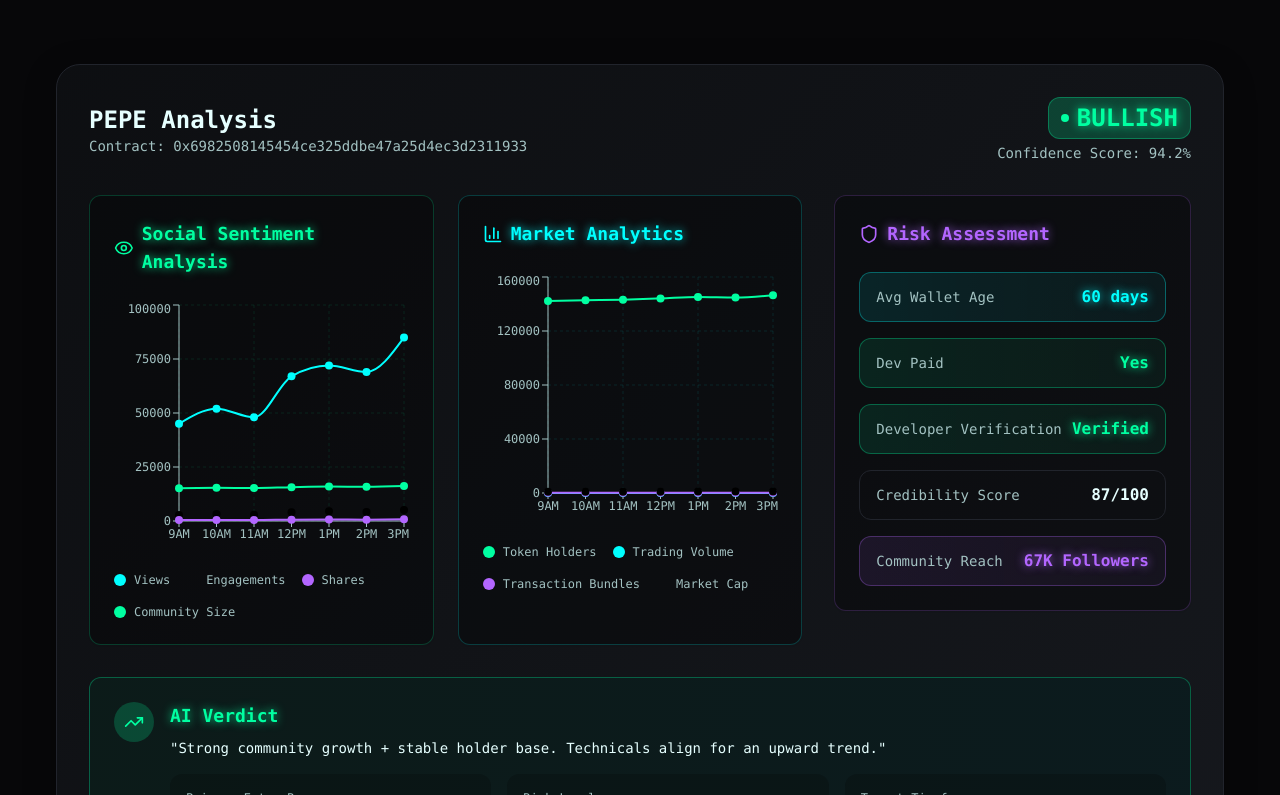
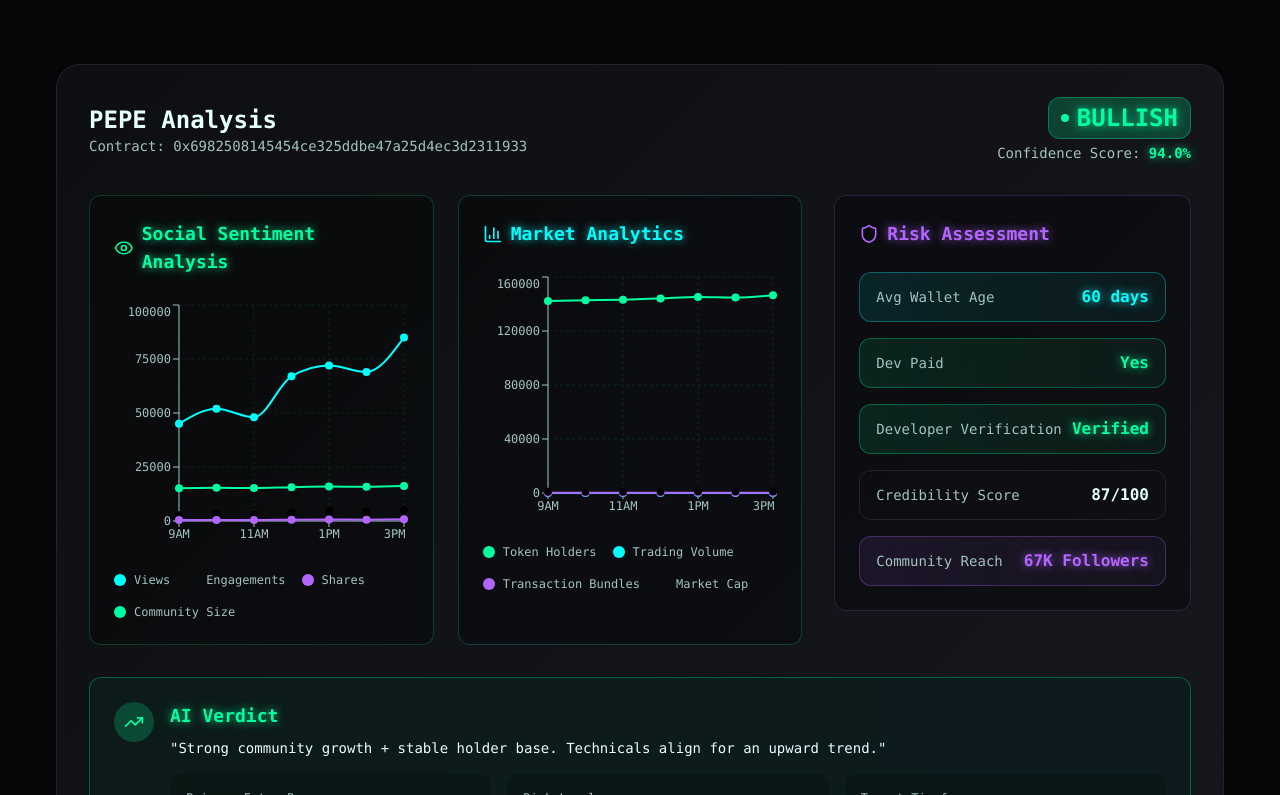
Before and after one commit to 9440891060i-sudo/neon-memescan-ai, a React (Vite) app: page / in a window 1280 px wide. Shown: the part 2005-2800 px from the top of the page. Built offline with nearby package versions, Linux system fonts and the light colour scheme; the HTML template or start-up script is replaced by a standard one.

Commit message:
Animate dashboard charts

```diff
--- /dev/null
+++ b/src/components/AnimatedChart.tsx
@@ -0,0 +1,92 @@
+import { useState, useEffect } from 'react';
+import { LineChart, Line, XAxis, YAxis, CartesianGrid, Tooltip, ResponsiveContainer } from "recharts";
+
+interface AnimatedChartProps {
+  data: any[];
+  lines: Array<{
+    dataKey: string;
+    stroke: string;
+  }>;
+  isVisible: boolean;
+  gridColor?: string;
+  tooltipFormatter?: (value: any, name: string) => [string, string];
+  children?: React.ReactNode;
+}
+
+export const AnimatedChart = ({
+  data,
+  lines,
+  isVisible,
+  gridColor = "hsl(var(--neon-green) / 0.1)",
+  tooltipFormatter,
+  children
+}: AnimatedChartProps) => {
+  const [animatedData, setAnimatedData] = useState(data.map(() => ({})));
+
+  useEffect(() => {
+    if (!isVisible) return;
+
+    const duration = 2000;
+    const steps = 60;
+    const stepDuration = duration / steps;
+    let currentStep = 0;
+
+    const animateData = () => {
+      if (currentStep <= steps) {
+        const progress = currentStep / steps;
+        const easeOutCubic = 1 - Math.pow(1 - progress, 3);
+
+        const newData = data.map((item, index) => {
+          const animatedItem: any = { time: item.time };
+
+          lines.forEach(({ dataKey }) => {
+            animatedItem[dataKey] = Math.floor(item[dataKey] * easeOutCubic);
+          });
+
+          return animatedItem;
+        });
+
+        setAnimatedData(newData);
+        currentStep++;
+        setTimeout(animateData, stepDuration);
+      }
+    };
+
+    animateData();
+  }, [data, lines, isVisible]);
+
+  return (
+    <ResponsiveContainer width="100%" height="100%">
+      <LineChart data={animatedData}>
+        <CartesianGrid strokeDasharray="3 3" stroke={gridColor} />
+        <XAxis
+          dataKey="time"
+          stroke="hsl(var(--muted-foreground))"
+          fontSize={12}
+        />
+        <YAxis stroke="hsl(var(--muted-foreground))" fontSize={12} />
+        <Tooltip
+          contentStyle={{
+            background: 'hsl(var(--card))',
+            border: '1px solid hsl(var(--border))',
+            borderRadius: '8px',
+            fontSize: '12px'
+          }}
+          formatter={tooltipFormatter}
+        />
+        {lines.map(({ dataKey, stroke }) => (
+          <Line
+            key={dataKey}
+            type="monotone"
+            dataKey={dataKey}
+            stroke={stroke}
+            strokeWidth={2}
+            dot={{ fill: stroke, strokeWidth: 0, r: 4 }}
+            activeDot={{ r: 6, stroke, strokeWidth: 2, fill: stroke }}
+          />
+        ))}
+        {children}
+      </LineChart>
+    </ResponsiveContainer>
+  );
+};
--- /dev/null
+++ b/src/components/AnimatedNumber.tsx
@@ -0,0 +1,53 @@
+import { useState, useEffect } from 'react';
+
+interface AnimatedNumberProps {
+  value: number;
+  duration?: number;
+  isVisible: boolean;
+  formatter?: (value: number) => string;
+  className?: string;
+}
+
+export const AnimatedNumber = ({
+  value,
+  duration = 2000,
+  isVisible,
+  formatter = (val) => val.toString(),
+  className = ""
+}: AnimatedNumberProps) => {
+  const [currentValue, setCurrentValue] = useState(0);
+
+  useEffect(() => {
+    if (!isVisible) return;
+
+    let startTime: number;
+    let animationFrame: number;
+
+    const animate = (timestamp: number) => {
+      if (!startTime) startTime = timestamp;
+      const progress = Math.min((timestamp - startTime) / duration, 1);
+
+      // Easing function for smooth animation
+      const easeOutCubic = 1 - Math.pow(1 - progress, 3);
+      setCurrentValue(Math.floor(value * easeOutCubic));
+
+      if (progress < 1) {
+        animationFrame = requestAnimationFrame(animate);
+      }
+    };
+
+    animationFrame = requestAnimationFrame(animate);
+
+    return () => {
+      if (animationFrame) {
+        cancelAnimationFrame(animationFrame);
+      }
+    };
+  }, [value, duration, isVisible]);
+
+  return (
+    <span className={className}>
+      {formatter(currentValue)}
+    </span>
+  );
+};
--- a/src/components/DashboardPreview.tsx
+++ b/src/components/DashboardPreview.tsx
@@ -2,6 +2,9 @@ import { Button } from "@/components/ui/button";
 import { Card } from "@/components/ui/card";
 import { LineChart, Line, XAxis, YAxis, CartesianGrid, Tooltip, ResponsiveContainer } from "recharts";
 import { TrendingUp, Users, Eye, Heart, Repeat, Wallet, BarChart3, Package, DollarSign, Shield } from "lucide-react";
+import { useIntersectionObserver } from "@/hooks/useIntersectionObserver";
+import { AnimatedNumber } from "@/components/AnimatedNumber";
+import { AnimatedChart } from "@/components/AnimatedChart";
 
 // Mock data for social signals
 const socialData = [
@@ -26,8 +29,10 @@ const technicalData = [
 ];
 
 export default function DashboardPreview() {
+  const { ref, isIntersecting } = useIntersectionObserver({ threshold: 0.2 });
+
   return (
-    <section className="py-12 sm:py-20 px-4 sm:px-6">
+    <section ref={ref} className="py-12 sm:py-20 px-4 sm:px-6">
       <div className="container mx-auto">
         <div className="text-center mb-12 sm:mb-16">
           <h2 className="text-3xl sm:text-4xl md:text-5xl font-bold mb-4 sm:mb-6 px-2">
@@ -52,7 +57,14 @@ export default function DashboardPreview() {
                   <div className="w-2 h-2 bg-neon-green rounded-full"></div>
                   <span className="text-xl sm:text-2xl font-bold text-neon-green">BULLISH</span>
                 </div>
-                <div className="text-sm text-muted-foreground mt-1">Confidence Score: 94.2%</div>
+                <div className="text-sm text-muted-foreground mt-1">
+                  Confidence Score: <AnimatedNumber
+                    value={94.2}
+                    isVisible={isIntersecting}
+                    formatter={(val) => `${val.toFixed(1)}%`}
+                    className="text-neon-green font-semibold"
+                  />
+                </div>
               </div>
             </div>
 
@@ -67,23 +79,17 @@ export default function DashboardPreview() {
                     Social Sentiment Analysis
                   </h4>
                   <div className="h-64">
-                    <ResponsiveContainer width="100%" height="100%">
-                      <LineChart data={socialData}>
-                        <CartesianGrid strokeDasharray="3 3" stroke="hsl(var(--neon-green) / 0.1)" />
-                        <XAxis
-                          dataKey="time"
-                          stroke="hsl(var(--muted-foreground))"
-                          fontSize={12}
-                        />
-                        <YAxis stroke="hsl(var(--muted-foreground))" fontSize={12} />
-                        <Tooltip
-                          contentStyle={{
-                            background: 'hsl(var(--card))',
-                            border: '1px solid hsl(var(--border))',
-                            borderRadius: '8px',
-                            fontSize: '12px'
-                          }}
-                          formatter={(value, name) => {
+                    <AnimatedChart
+                      data={socialData}
+                      isVisible={isIntersecting}
+                      gridColor="hsl(var(--neon-green) / 0.1)"
+                      lines={[
+                        { dataKey: 'views', stroke: 'hsl(var(--neon-cyan))' },
+                        { dataKey: 'likes', stroke: 'hsl(var(--neon-pink))' },
+                        { dataKey: 'reposts', stroke: 'hsl(var(--neon-purple))' },
+                        { dataKey: 'members', stroke: 'hsl(var(--neon-green))' }
+                      ]}
+                      tooltipFormatter={(value, name) => {
                         const formatValue = (val) => {
                           if (val >= 1000) return `${(val / 1000).toFixed(1)}k`;
                           return val.toString();
@@ -97,40 +103,6 @@ export default function DashboardPreview() {
                         return [formatValue(value), labels[name] || name];
                       }}
                     />
-                        <Line
-                          type="monotone"
-                          dataKey="views"
-                          stroke="hsl(var(--neon-cyan))"
-                          strokeWidth={2}
-                          dot={{ fill: 'hsl(var(--neon-cyan))', strokeWidth: 0, r: 4 }}
-                          activeDot={{ r: 6, stroke: 'hsl(var(--neon-cyan))', strokeWidth: 2, fill: 'hsl(var(--neon-cyan))' }}
-                        />
-                        <Line
-                          type="monotone"
-                          dataKey="likes"
-                          stroke="hsl(var(--neon-pink))"
-                          strokeWidth={2}
-                          dot={{ fill: 'hsl(var(--neon-pink))', strokeWidth: 0, r: 4 }}
-                          activeDot={{ r: 6, stroke: 'hsl(var(--neon-pink))', strokeWidth: 2, fill: 'hsl(var(--neon-pink))' }}
-                        />
-                        <Line
-                          type="monotone"
-                          dataKey="reposts"
-                          stroke="hsl(var(--neon-purple))"
-                          strokeWidth={2}
-                          dot={{ fill: 'hsl(var(--neon-purple))', strokeWidth: 0, r: 4 }}
-                          activeDot={{ r: 6, stroke: 'hsl(var(--neon-purple))', strokeWidth: 2, fill: 'hsl(var(--neon-purple))' }}
-                        />
-                        <Line
-                          type="monotone"
-                          dataKey="members"
-                          stroke="hsl(var(--neon-green))"
-                          strokeWidth={2}
-                          dot={{ fill: 'hsl(var(--neon-green))', strokeWidth: 0, r: 4 }}
-                          activeDot={{ r: 6, stroke: 'hsl(var(--neon-green))', strokeWidth: 2, fill: 'hsl(var(--neon-green))' }}
-                        />
-                      </LineChart>
-                    </ResponsiveContainer>
                   </div>
                   <div className="flex flex-wrap gap-4 mt-4 text-xs">
                     <div className="flex items-center gap-2">
@@ -159,23 +131,17 @@ export default function DashboardPreview() {
                     Market Analytics
                   </h4>
                   <div className="h-64">
-                    <ResponsiveContainer width="100%" height="100%">
-                      <LineChart data={technicalData}>
-                        <CartesianGrid strokeDasharray="3 3" stroke="hsl(var(--neon-cyan) / 0.1)" />
-                        <XAxis
-                          dataKey="time"
-                          stroke="hsl(var(--muted-foreground))"
-                          fontSize={12}
-                        />
-                        <YAxis stroke="hsl(var(--muted-foreground))" fontSize={12} />
-                        <Tooltip
-                          contentStyle={{
-                            background: 'hsl(var(--card))',
-                            border: '1px solid hsl(var(--border))',
-                            borderRadius: '8px',
-                            fontSize: '12px'
-                          }}
-                          formatter={(value, name) => {
+                    <AnimatedChart
+                      data={technicalData}
+                      isVisible={isIntersecting}
+                      gridColor="hsl(var(--neon-cyan) / 0.1)"
+                      lines={[
+                        { dataKey: 'holders', stroke: 'hsl(var(--neon-green))' },
+                        { dataKey: 'volume', stroke: 'hsl(var(--neon-cyan))' },
+                        { dataKey: 'bundles', stroke: 'hsl(var(--neon-purple))' },
+                        { dataKey: 'marketCap', stroke: 'hsl(var(--neon-pink))' }
+                      ]}
+                      tooltipFormatter={(value, name) => {
                         const formatValue = (val) => {
                           if (name === 'holders' && val >= 1000) return `${(val / 1000).toFixed(1)}k`;
                           if (name === 'volume') return `${val}M`;
@@ -191,40 +157,6 @@ export default function DashboardPreview() {
                         return [formatValue(value), labels[name] || name];
                       }}
                     />
-                        <Line
-                          type="monotone"
-                          dataKey="holders"
-                          stroke="hsl(var(--neon-green))"
-                          strokeWidth={2}
-                          dot={{ fill: 'hsl(var(--neon-green))', strokeWidth: 0, r: 4 }}
-                          activeDot={{ r: 6, stroke: 'hsl(var(--neon-green))', strokeWidth: 2, fill: 'hsl(var(--neon-green))' }}
-                        />
-                        <Line
-                          type="monotone"
-                          dataKey="volume"
-                          stroke="hsl(var(--neon-cyan))"
-                          strokeWidth={2}
-                          dot={{ fill: 'hsl(var(--neon-cyan))', strokeWidth: 0, r: 4 }}
-                          activeDot={{ r: 6, stroke: 'hsl(var(--neon-cyan))', strokeWidth: 2, fill: 'hsl(var(--neon-cyan))' }}
-                        />
-                        <Line
-                          type="monotone"
-                          dataKey="bundles"
-                          stroke="hsl(var(--neon-purple))"
-                          strokeWidth={2}
-                          dot={{ fill: 'hsl(var(--neon-purple))', strokeWidth: 0, r: 4 }}
-                          activeDot={{ r: 6, stroke: 'hsl(var(--neon-purple))', strokeWidth: 2, fill: 'hsl(var(--neon-purple))' }}
-                        />
-                        <Line
-                          type="monotone"
-                          dataKey="marketCap"
-                          stroke="hsl(var(--neon-pink))"
-                          strokeWidth={2}
-                          dot={{ fill: 'hsl(var(--neon-pink))', strokeWidth: 0, r: 4 }}
-                          activeDot={{ r: 6, stroke: 'hsl(var(--neon-pink))', strokeWidth: 2, fill: 'hsl(var(--neon-pink))' }}
-                        />
-                      </LineChart>
-                    </ResponsiveContainer>
                   </div>
                   <div className="flex flex-wrap gap-4 mt-4 text-xs">
                     <div className="flex items-center gap-2">
@@ -258,7 +190,13 @@ export default function DashboardPreview() {
                     {/* Avg Wallet Age */}
                     <div className="bg-gradient-to-r from-neon-cyan/10 to-neon-cyan/5 border border-neon-cyan/30 rounded-lg px-4 py-3 flex items-center justify-between">
                       <span className="text-sm text-muted-foreground">Avg Wallet Age</span>
-                      <span className="text-neon-cyan font-semibold">60 days</span>
+                      <span className="text-neon-cyan font-semibold">
+                        <AnimatedNumber
+                          value={60}
+                          isVisible={isIntersecting}
+                          formatter={(val) => `${val} days`}
+                        />
+                      </span>
                     </div>
 
                     {/* Dev Paid */}
@@ -276,13 +214,25 @@ export default function DashboardPreview() {
                     {/* Dev Credibility Score */}
                     <div className="bg-gradient-to-r from-neon-pink/10 to-neon-pink/5 border border-neon-pink/30 rounded-lg px-4 py-3 flex items-center justify-between">
                       <span className="text-sm text-muted-foreground">Credibility Score</span>
-                      <span className="text-neon-pink font-semibold">87/100</span>
+                      <span className="text-neon-pink font-semibold">
+                        <AnimatedNumber
+                          value={87}
+                          isVisible={isIntersecting}
+                          formatter={(val) => `${val}/100`}
+                        />
+                      </span>
                     </div>
 
                     {/* Admin Followers */}
                     <div className="bg-gradient-to-r from-neon-purple/10 to-neon-purple/5 border border-neon-purple/30 rounded-lg px-4 py-3 flex items-center justify-between">
                       <span className="text-sm text-muted-foreground">Community Reach</span>
-                      <span className="text-neon-purple font-semibold">67K Followers</span>
+                      <span className="text-neon-purple font-semibold">
+                        <AnimatedNumber
+                          value={67}
+                          isVisible={isIntersecting}
+                          formatter={(val) => `${val}K Followers`}
+                        />
+                      </span>
                     </div>
                   </div>
                 </Card>
@@ -294,7 +244,13 @@ export default function DashboardPreview() {
               <div className="flex gap-4 min-w-max pb-2">
                 <div className="bg-gradient-to-r from-neon-cyan/10 to-neon-cyan/5 border border-neon-cyan/30 rounded-full px-4 py-2 flex items-center gap-2 whitespace-nowrap">
                   <span className="text-xs text-muted-foreground">Avg Wallet Age:</span>
-                  <span className="text-neon-cyan font-semibold text-sm">60 days</span>
+                  <span className="text-neon-cyan font-semibold text-sm">
+                    <AnimatedNumber
+                      value={60}
+                      isVisible={isIntersecting}
+                      formatter={(val) => `${val} days`}
+                    />
+                  </span>
                 </div>
                 <div className="bg-gradient-to-r from-neon-green/10 to-neon-green/5 border border-neon-green/30 rounded-full px-4 py-2 flex items-center gap-2 whitespace-nowrap">
                   <span className="text-xs text-muted-foreground">Dev Paid:</span>
@@ -302,11 +258,23 @@ export default function DashboardPreview() {
                 </div>
                 <div className="bg-gradient-to-r from-neon-pink/10 to-neon-pink/5 border border-neon-pink/30 rounded-full px-4 py-2 flex items-center gap-2 whitespace-nowrap">
                   <span className="text-xs text-muted-foreground">Dev Credibility:</span>
-                  <span className="text-neon-pink font-semibold text-sm">87/100</span>
+                  <span className="text-neon-pink font-semibold text-sm">
+                    <AnimatedNumber
+                      value={87}
+                      isVisible={isIntersecting}
+                      formatter={(val) => `${val}/100`}
+                    />
+                  </span>
                 </div>
                 <div className="bg-gradient-to-r from-neon-purple/10 to-neon-purple/5 border border-neon-purple/30 rounded-full px-4 py-2 flex items-center gap-2 whitespace-nowrap">
                   <span className="text-xs text-muted-foreground">Admin Followers:</span>
-                  <span className="text-neon-purple font-semibold text-sm">67K</span>
+                  <span className="text-neon-purple font-semibold text-sm">
+                    <AnimatedNumber
+                      value={67}
+                      isVisible={isIntersecting}
+                      formatter={(val) => `${val}K`}
+                    />
+                  </span>
                 </div>
               </div>
             </div>
@@ -336,7 +304,15 @@ export default function DashboardPreview() {
                     </div>
                     <div className="bg-black/20 rounded-lg p-4">
                       <div className="text-xs text-muted-foreground mb-1">Target Timeframe</div>
-                      <div className="text-neon-cyan font-semibold">24-48 Hours</div>
+                      <div className="text-neon-cyan font-semibold">
+                        <AnimatedNumber
+                          value={24}
+                          isVisible={isIntersecting}
+                        />-<AnimatedNumber
+                          value={48}
+                          isVisible={isIntersecting}
+                        /> Hours
+                      </div>
                     </div>
                   </div>
                 </div>
@@ -346,7 +322,10 @@ export default function DashboardPreview() {
             {/* Action button */}
             <div className="text-center">
               <Button variant="analyze" size="lg" className="px-12">
-                Analyze Your Coin (30 Credits)
+                Analyze Your Coin (<AnimatedNumber
+                  value={30}
+                  isVisible={isIntersecting}
+                /> Credits)
               </Button>
             </div>
           </div>
--- /dev/null
+++ b/src/hooks/useIntersectionObserver.ts
@@ -0,0 +1,40 @@
+import { useState, useEffect, useRef } from 'react';
+
+interface UseIntersectionObserverOptions {
+  threshold?: number;
+  rootMargin?: string;
+  triggerOnce?: boolean;
+}
+
+export const useIntersectionObserver = (
+  options: UseIntersectionObserverOptions = {}
+) => {
+  const { threshold = 0.1, rootMargin = '0px', triggerOnce = true } = options;
+  const [isIntersecting, setIsIntersecting] = useState(false);
+  const ref = useRef<HTMLElement>(null);
+
+  useEffect(() => {
+    const element = ref.current;
+    if (!element) return;
+
+    const observer = new IntersectionObserver(
+      ([entry]) => {
+        if (entry.isIntersecting) {
+          setIsIntersecting(true);
+          if (triggerOnce) {
+            observer.unobserve(element);
+          }
+        } else if (!triggerOnce) {
+          setIsIntersecting(false);
+        }
+      },
+      { threshold, rootMargin }
+    );
+
+    observer.observe(element);
+
+    return () => observer.disconnect();
+  }, [threshold, rootMargin, triggerOnce]);
+
+  return { ref, isIntersecting };
+};
```
Lines whose indentation alone changed are shown as unchanged.
